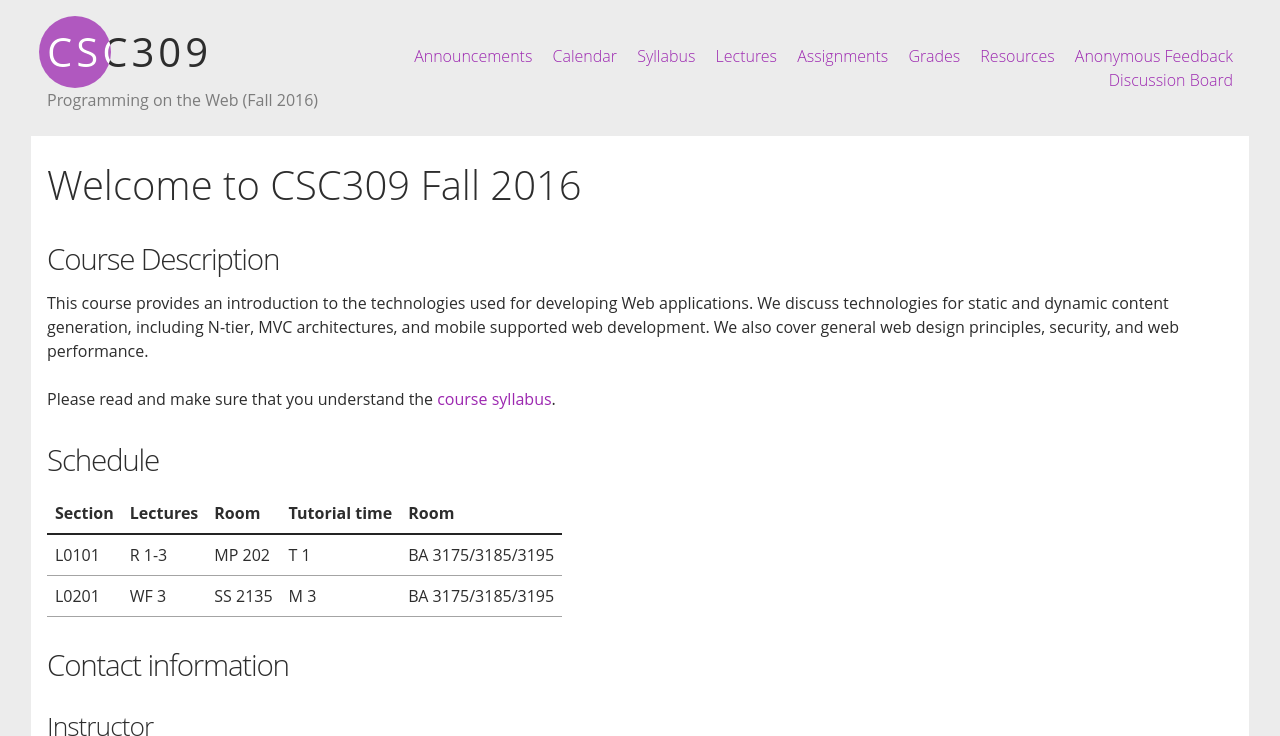
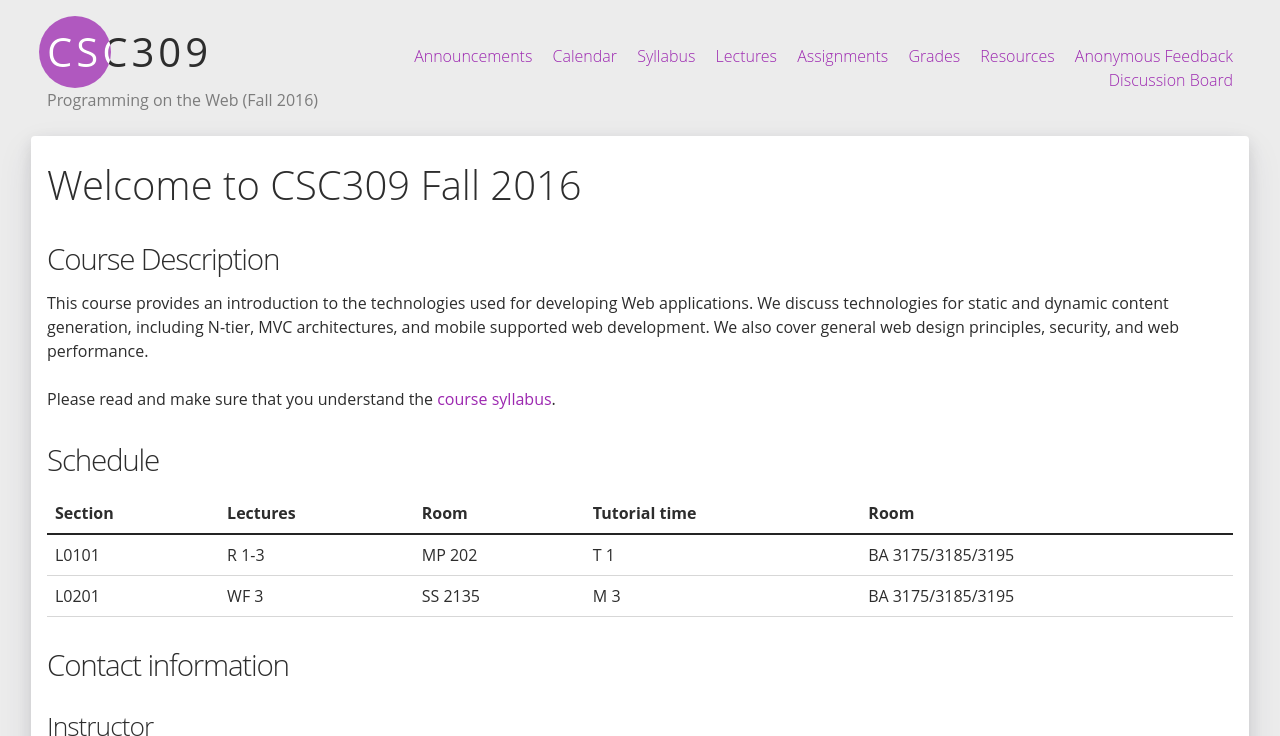
Before and after one commit to nigef/CSC309-Fall-2016.github.io, a Jekyll site: the page built from index.md, in a window 1280 px wide. Shown: the top 736 px of the page. Built offline with Jekyll 4.4.1, drawn with Linux system fonts in a browser that asks for light colours; grey boxes are pictures that could not be loaded.

Commit message:
adjust some styles

```diff
--- a/static/css/_layout.scss
+++ b/static/css/_layout.scss
@@ -142,7 +142,6 @@
   .header__nav__menu__item {
     border-bottom: 2px solid transparent;
     font-weight: 300;
-    padding: 0.25em 0;
     transition: border-color 0.2s;
     white-space: nowrap;
 
@@ -182,6 +181,7 @@
   display: table;
   font-size: 0.75em;
   width: 100%;
+  margin: 2em 0;
 }
 
   .footer__top,
@@ -212,4 +212,6 @@
 .page-content {
   background-color: $grey-100;
   padding: 1.5em 1em;
+  border-radius: 4px;
+  box-shadow: 0 15px 35px rgba(50,50,90,.1), 0 5px 15px rgba(0,0,0,.1);
 }
--- a/static/css/core/_base.scss
+++ b/static/css/core/_base.scss
@@ -55,6 +55,10 @@
 textarea {
   color: inherit;
   font: inherit;
+}
+textarea {
+  padding: 0.5em;
+  max-width: 100%;
 }
 
 
@@ -130,7 +134,7 @@
 
 table {
   border-collapse: collapse;
-  display: block;
+  display: table;
   max-width: 100%;
   overflow-x: auto;
   width: 100%;
@@ -148,7 +152,7 @@
 }
 
 td {
-  border-bottom: 1px solid lighten($grey-400, 50%);
-  border-top: 1px solid lighten($grey-400, 50%);
+  border-bottom: 1px solid lighten($grey-400, 70%);
+  border-top: 1px solid lighten($grey-400, 70%);
   text-align: left;
 }
```
